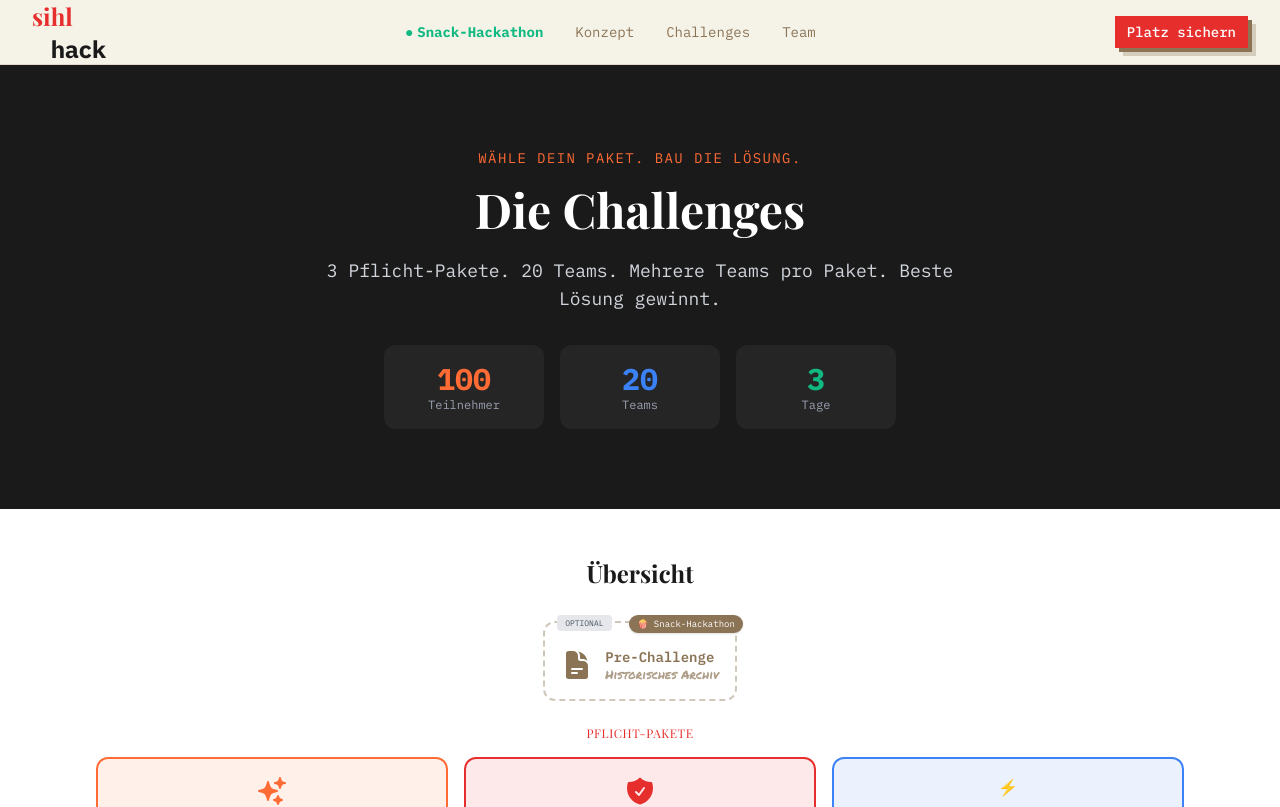
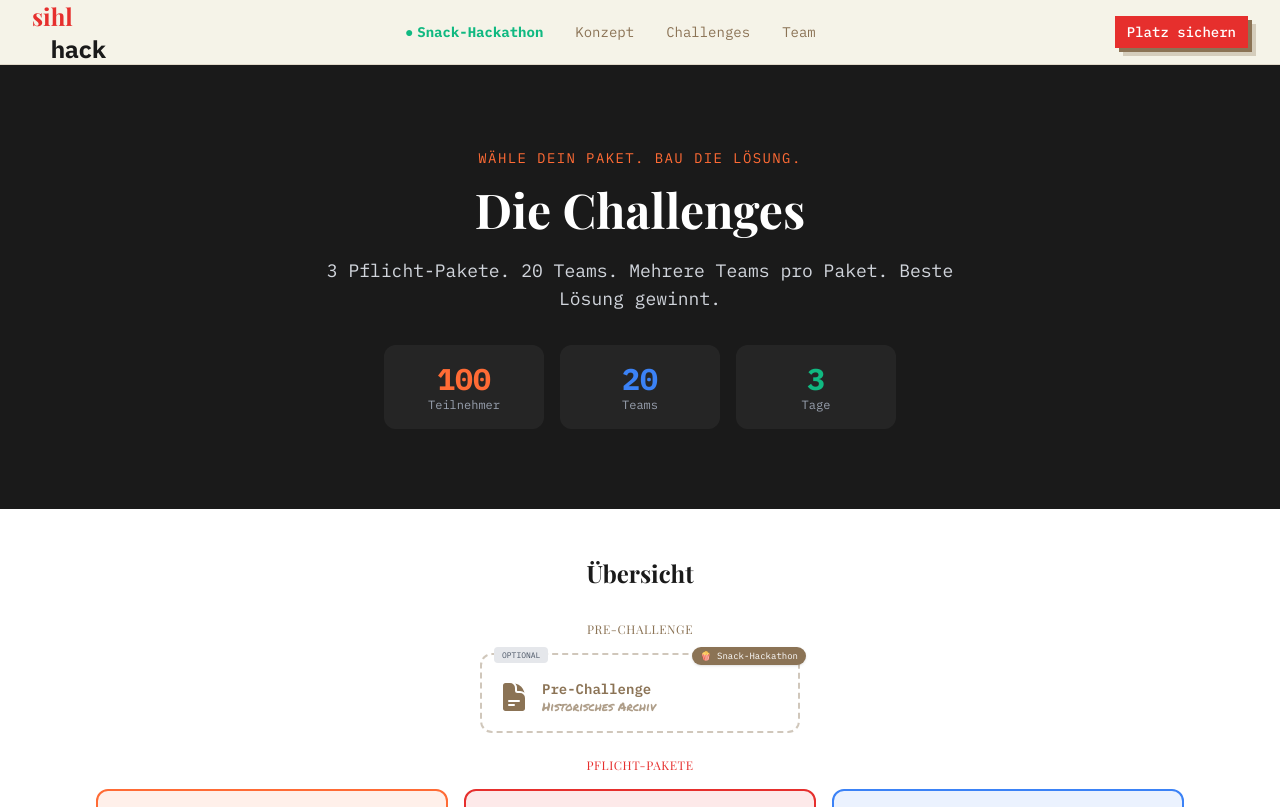
Before and after one commit to wgusta/sihlhack, a Next.js app: page /challenges in a window 1280 px wide. Shown: the top 807 px of the page. Built offline with nearby package versions, Linux system fonts and the light colour scheme.

Commit message:
Move snack-hackathon to Übersicht section
- Add snack-hackathon as Pre-Challenge section in Übersicht
- Position before Pflicht-Pakete section
- Add proper heading and structure to match overview layout

```diff
--- a/app/challenges/page.tsx
+++ b/app/challenges/page.tsx
@@ -102,11 +102,15 @@ export default function ChallengesPage() {
               Übersicht
             </h2>
 
-            {/* Pre-Challenge Link - Snack-Hackathon */}
-            <div className="flex justify-center mb-6">
+            {/* Snack-Hackathon - Pre-Challenge */}
+            <div className="mb-6">
+              <h3 className="font-mono text-xs text-historic-sepia uppercase tracking-wider text-center mb-4">
+                Pre-Challenge
+              </h3>
+              <div className="flex justify-center">
                 <a
                   href="#pre-challenge"
-                className="p-4 rounded-xl border-2 border-dashed border-historic-sepia/40 hover:border-historic-sepia hover:bg-historic-cream/30 transition-all relative group"
+                  className="p-4 rounded-xl border-2 border-dashed border-historic-sepia/40 hover:border-historic-sepia hover:bg-historic-cream/30 transition-all relative group max-w-xs w-full"
                 >
                   {/* Snack-Hackathon Label */}
                   <div className="absolute -top-2 -right-2 bg-historic-sepia text-white text-[9px] font-mono px-2 py-0.5 rounded-full shadow-sm">
@@ -124,6 +128,7 @@ export default function ChallengesPage() {
                     </div>
                   </div>
                 </a>
+              </div>
             </div>
 
             {/* Mandatory Packages */}
```
Lines whose indentation alone changed are shown as unchanged.
